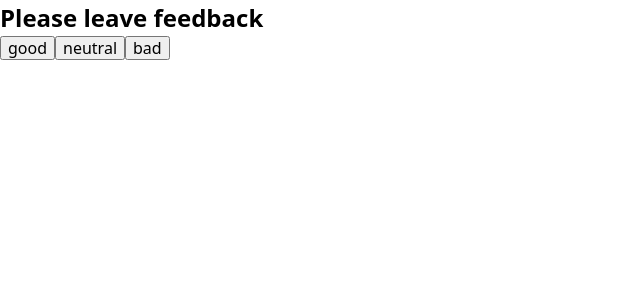
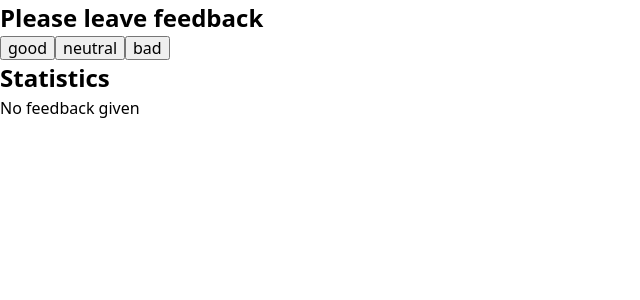
Before and after one commit to sl24/goit-react-hw-02-feedback, a React (Create React App) app: page / in a window 1280 px wide. Shown: the top 300 px of the page, without its empty margins (0-640 px from the left). Built offline with nearby package versions, Linux system fonts and the light colour scheme.

Commit message:
add task without css

```diff
--- a/src/components/App.js
+++ b/src/components/App.js
@@ -2,8 +2,7 @@ import { Component } from 'react';
 
 import Section from './Section';
 import FeedbackOpt from './FeedbackOpt';
-
-import { FEEDBACK_OPTIONS } from './data/options';
+import Statistics from './Statistics';
 
 class App extends Component {
   state = {
@@ -17,16 +16,37 @@ class App extends Component {
     this.setState(prevState => ({ [feedback]: prevState[feedback] + 1 }));
   };
 
+  countTotalFeedback = () => {
+    const { good, neutral, bad } = this.state;
+    return good + neutral + bad;
+  };
+
+  countPositivePercentage = () => {
+    const { good, neutral, bad } = this.state;
+    const PositivePercentage =
+      Math.round((good / (good + neutral + bad)) * 100) || 0;
+    return PositivePercentage;
+  };
+
   render() {
+    const { good, neutral, bad } = this.state;
+    const total = this.countTotalFeedback();
+    const positivePercentage = this.countPositivePercentage();
+
     return (
-      <div>
-        <Section title="Please leave feedback">
-          <FeedbackOpt
-            options={FEEDBACK_OPTIONS}
-            onLeaveFeedback={this.heandleFeedback}
-          ></FeedbackOpt>
-        </Section>
-      </div>
+      <Section title="Please leave feedback">
+        <FeedbackOpt
+          options={['good', 'neutral', 'bad']}
+          onLeaveFeedback={this.heandleFeedback}
+        />
+        <Statistics
+          good={good}
+          neutral={neutral}
+          bad={bad}
+          total={total}
+          positivePercentage={positivePercentage}
+        ></Statistics>
+      </Section>
     );
   }
 }
--- a/src/components/FeedbackOpt/FeedbackOpt.jsx
+++ b/src/components/FeedbackOpt/FeedbackOpt.jsx
@@ -1,21 +1,20 @@
 import PropTypes from 'prop-types';
 
-const FeedbackBtn = ({ feedback, onLeaveFeedback }) => {
-  return (
-    <button type="button" data-feedback={feedback} onClick={onLeaveFeedback}>
-      {feedback}
+const FeedbackOpt = ({ options, onLeaveFeedback }) => {
+  return options.map((option, id) => (
+    <button
+      class="button"
+      key={id}
+      data-feedback={option}
+      onClick={onLeaveFeedback}
+    >
+      {option}
     </button>
-  );
+  ));
 };
 
-const FeedbackOpt = ({ options, onLeaveFeedback }) => {
-  return options.map(option =>
-    FeedbackBtn({ feedback: option, onLeaveFeedback }),
-  );
-};
-
-FeedbackBtn.propTypes = {
-  options: PropTypes.arrayOf(PropTypes.string),
+FeedbackOpt.propTypes = {
+  options: PropTypes.array.isRequired,
   onLeaveFeedback: PropTypes.func.isRequired,
 };
 
--- /dev/null
+++ b/src/components/Notification/Notification.jsx
@@ -0,0 +1,11 @@
+import PropTypes from 'prop-types';
+
+const Notification = ({ message }) => {
+  return <p class="text">{message}</p>;
+};
+
+Notification.propTypes = {
+  message: PropTypes.string.isRequired,
+};
+
+export default Notification;
--- /dev/null
+++ b/src/components/Notification/index.js
@@ -0,0 +1 @@
+export { default } from './Notification';
--- a/src/components/Section/Section.jsx
+++ b/src/components/Section/Section.jsx
@@ -2,16 +2,16 @@ import PropTypes from 'prop-types';
 
 const Section = ({ title, children }) => {
   return (
-    <section>
+    <div>
       <h2>{title}</h2>
       {children}
-    </section>
+    </div>
   );
 };
 
 Section.propTypes = {
   title: PropTypes.string.isRequired,
-  children: PropTypes.element.isRequired,
+  children: PropTypes.array.isRequired,
 };
 
 export default Section;
--- /dev/null
+++ b/src/components/Statistics/Statistics.jsx
@@ -0,0 +1,32 @@
+import PropTypes from 'prop-types';
+
+import Notification from '../Notification';
+
+const Statistics = ({ good, neutral, bad, total, positivePercentage }) => {
+  return (
+    <>
+      <h2 className="title">Statistics</h2>
+      {total === 0 ? (
+        <Notification message="No feedback given" />
+      ) : (
+        <div>
+          <p class="textItem">Good: {good}</p>
+          <p class="textItem">Neutral: {neutral}</p>
+          <p class="textItem">Bad: {bad}</p>
+          <p class="textItem">Total: {total}</p>
+          <p class="textItem">Positive feedback: {positivePercentage}%</p>
+        </div>
+      )}
+    </>
+  );
+};
+
+Statistics.propTypes = {
+  good: PropTypes.number.isRequired,
+  neutral: PropTypes.number.isRequired,
+  bad: PropTypes.number.isRequired,
+  total: PropTypes.number.isRequired,
+  positivePercentage: PropTypes.number.isRequired,
+};
+
+export default Statistics;
--- /dev/null
+++ b/src/components/Statistics/index.js
@@ -0,0 +1 @@
+export { default } from './Statistics';
--- a/src/components/data/options.js
+++ /dev/null
@@ -1 +0,0 @@
-export const FEEDBACK_OPTIONS = ['good', 'neutral', 'bad'];
```
